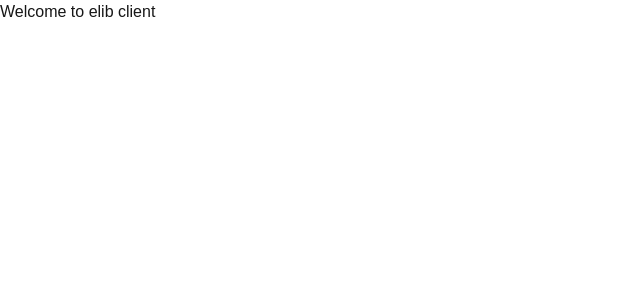
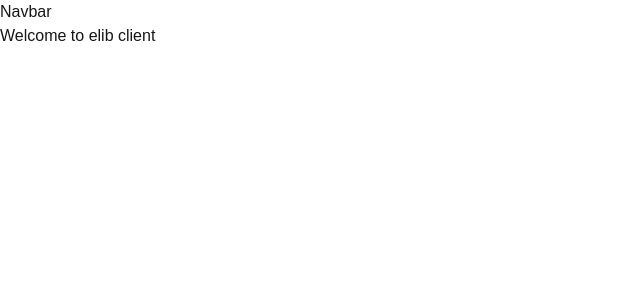
Before and after one commit to AyushNigam-1/Next.js-practice, a Next.js app: page / in a window 1280 px wide. Shown: the top 300 px of the page, without its empty margins (0-640 px from the left). Built offline with nearby package versions, Linux system fonts and the light colour scheme.

Commit message:
Setup Next.js

```diff
--- a/src/app/layout.tsx
+++ b/src/app/layout.tsx
@@ -1,6 +1,7 @@
 import type { Metadata } from "next";
 import localFont from "next/font/local";
 import "./globals.css";
+import Navbar from "@/components/Navbar";
 
 const geistSans = localFont({
   src: "./fonts/GeistVF.woff",
@@ -28,6 +29,7 @@
       <body
         className={`${geistSans.variable} ${geistMono.variable} antialiased`}
       >
+        <Navbar/>
         {children}
       </body>
     </html>
--- /dev/null
+++ b/src/components/Navbar.tsx
@@ -0,0 +1,7 @@
+import React from "react";
+
+const Navbar = () => {
+    return <div>Navbar</div>
+}
+
+export default Navbar
```
